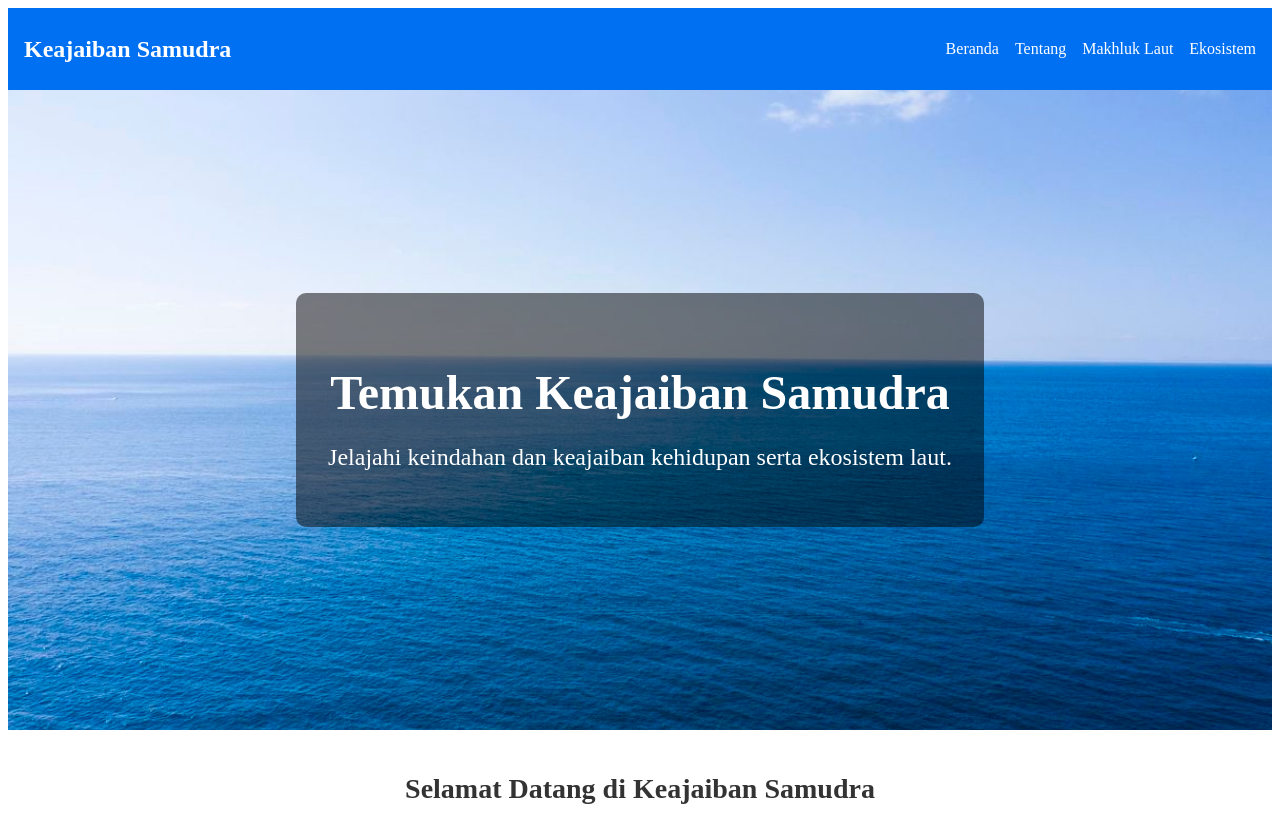
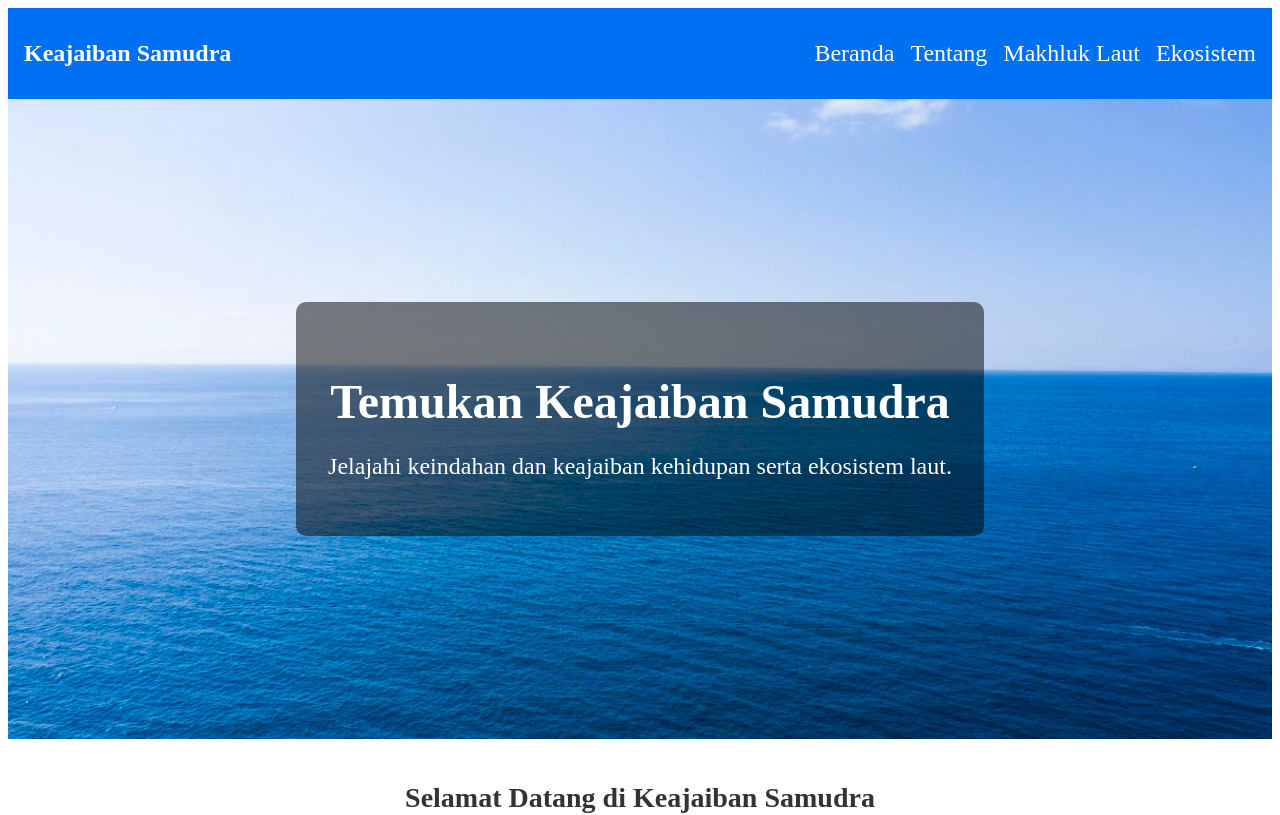
Before and after one commit to romzazikrian/TA-PBS-21CDX-TeamEto, a Next.js app in the folder frontend/: page / in a window 1280 px wide. Shown: the top 815 px of the page. Built offline with nearby package versions, Linux system fonts and the light colour scheme.

Commit message:
master: memperbaiki tampilan navigasi pada css

```diff
--- a/frontend/src/app/styles/Navbar.module.css
+++ b/frontend/src/app/styles/Navbar.module.css
@@ -6,6 +6,7 @@
   padding: 1rem;
   background-color: #0070f3;
   color: white;
+  box-shadow: 0 4px 6px rgba(0, 0, 0, 0.1);
 }
 
 .logo a {
@@ -27,9 +28,11 @@
 .navLink li a {
   color: white;
   text-decoration: none;
-    font-size: 1rem;
+  font-size: 1.5rem; /* Ukuran teks yang lebih besar dari default */
+  transition: color 0.3s ease;
 }
 
 .navLink li a:hover {
   text-decoration: underline;
+  color: #f2f2f2; /* Warna yang sedikit lebih terang ketika dihover */
 }
```
Lines whose indentation alone changed are shown as unchanged.
